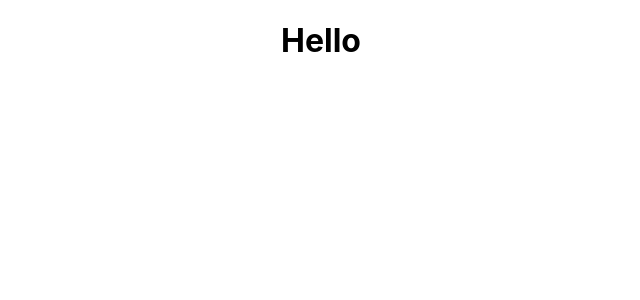
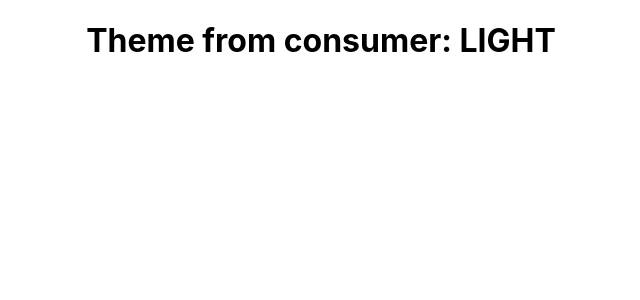
Before and after one commit to ruanres/pomodo-app, a React (Create React App) app: page / in a window 1280 px wide. Shown: the top 300 px of the page, without its empty margins (319-959 px from the left). Built offline with nearby package versions, Linux system fonts and the light colour scheme.

Commit message:
create component that uses a consumer

```diff
--- a/src/App.tsx
+++ b/src/App.tsx
@@ -1,10 +1,11 @@
 import React from 'react';
 import './App.css';
+import ComponentA from './components/ComponentA';
 
 function App() {
   return (
     <div className="App">
-      <h1>Hello</h1>
+      <ComponentA />
     </div>
   );
 }
--- /dev/null
+++ b/src/components/ComponentA.tsx
@@ -0,0 +1,14 @@
+import React from 'react';
+import ThemeContext from '../context/theme';
+
+const ComponentA = () => {
+  return (
+    <ThemeContext.Consumer>
+      {
+        value => <h1>Theme from consumer: {value.theme.variant}</h1>
+      }
+    </ThemeContext.Consumer>
+  );
+}
+
+export default ComponentA;
```
